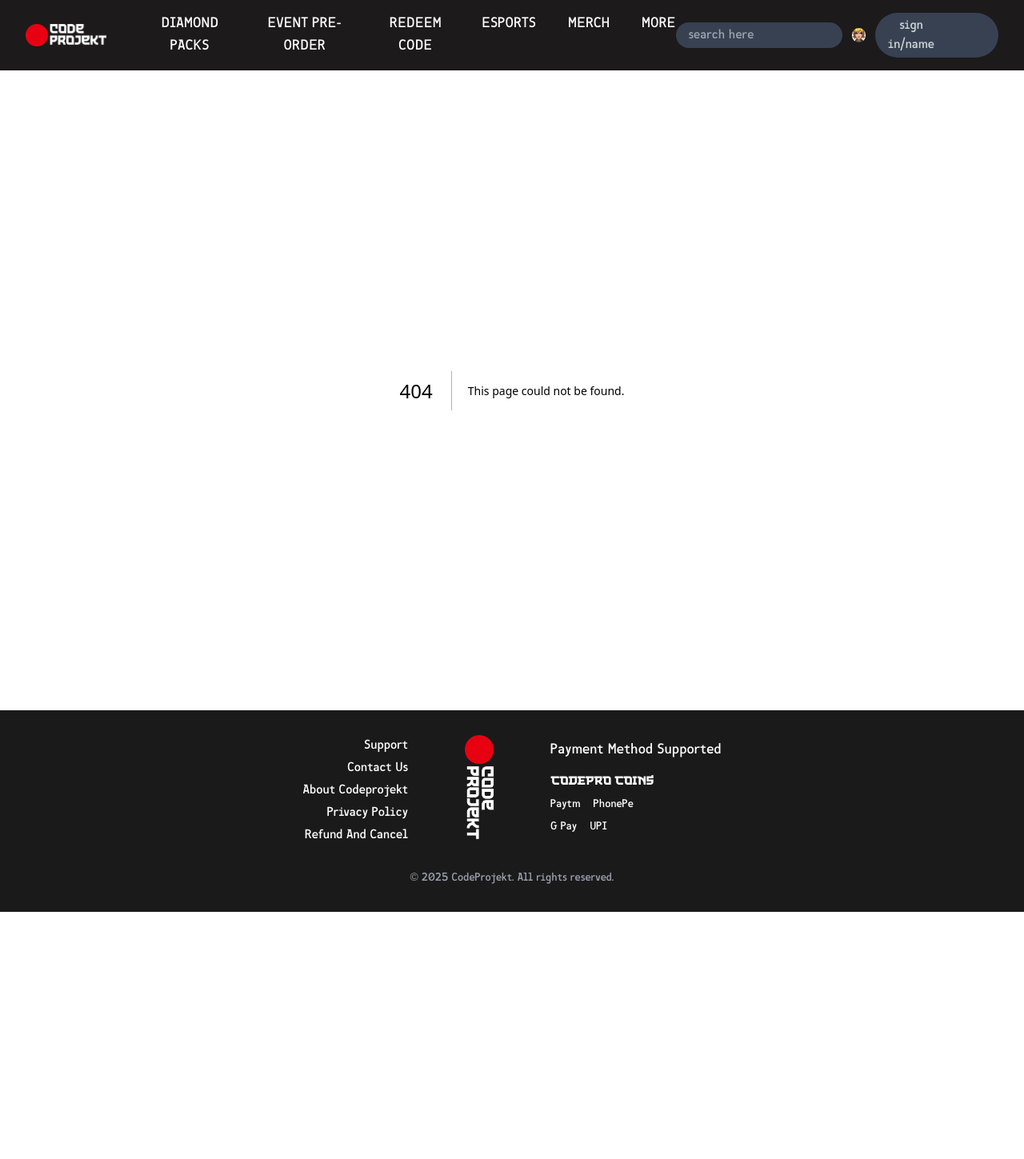
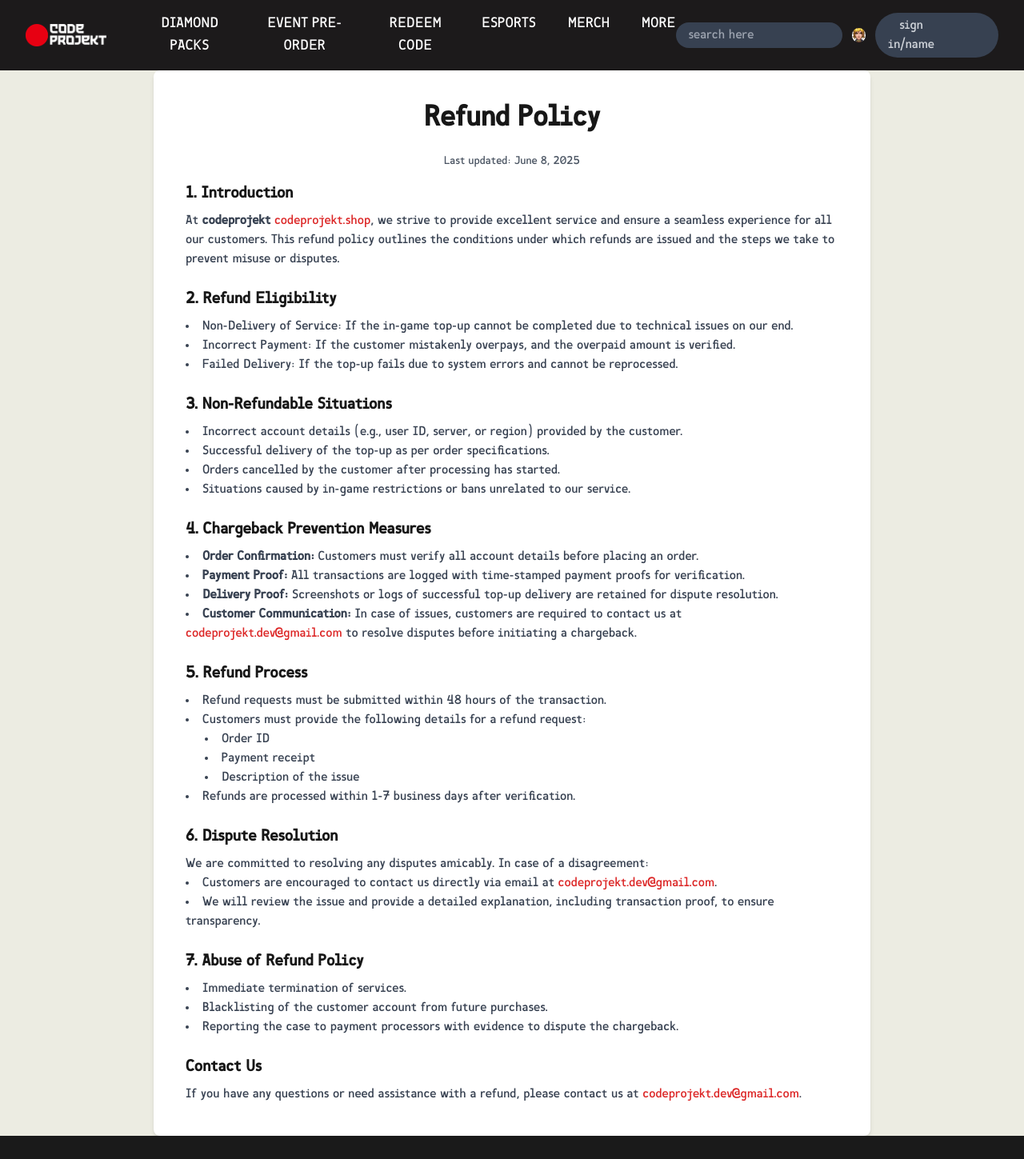
Before and after one commit to biswajit-debnath/codeprojekt, a Next.js app: page /refund in a window 1280 px wide. Before the commit this address had no page. Shown: the top 1449 px of the page at 80% size. Before the commit the page ends 1140 px from the top, so only its background shows below. Built offline with nearby package versions, Linux system fonts and the light colour scheme.

Commit message:
add refund and cancel page

```diff
--- /dev/null
+++ b/app/refund/page.tsx
@@ -0,0 +1,185 @@
+"use client";
+
+import React from "react";
+
+const RefundPolicyPage = () => {
+  return (
+    <div className="flex flex-col justify-center items-center min-h-screen px-4 sm:px-6 md:px-10 lg:px-20">
+      <div className="max-w-4xl mx-auto bg-white shadow-md rounded-lg p-6 md:p-10">
+        <h1 className="text-4xl font-bold mb-6 text-center">Refund Policy</h1>
+        <p className="text-sm text-gray-600 mb-4 text-center">
+          Last updated: June 8, 2025
+        </p>
+        <div className="space-y-6">
+          <section>
+            <h2 className="text-xl font-semibold mb-2">1. Introduction</h2>
+            <p className="text-gray-700">
+              At <span className="font-semibold">codeprojekt</span>{" "}
+              <a
+                href="codeprojekt.shop"
+                className="text-red-600 hover:underline"
+              >
+                codeprojekt.shop
+              </a>
+              , we strive to provide excellent service and ensure a seamless
+              experience for all our customers. This refund policy outlines the
+              conditions under which refunds are issued and the steps we take to
+              prevent misuse or disputes.
+            </p>
+          </section>
+          <section>
+            <h2 className="text-xl font-semibold mb-2">
+              2. Refund Eligibility
+            </h2>
+            <ul className="list-disc list-inside text-gray-700">
+              <li>
+                Non-Delivery of Service: If the in-game top-up cannot be
+                completed due to technical issues on our end.
+              </li>
+              <li>
+                Incorrect Payment: If the customer mistakenly overpays, and the
+                overpaid amount is verified.
+              </li>
+              <li>
+                Failed Delivery: If the top-up fails due to system errors and
+                cannot be reprocessed.
+              </li>
+            </ul>
+          </section>
+          <section>
+            <h2 className="text-xl font-semibold mb-2">
+              3. Non-Refundable Situations
+            </h2>
+            <ul className="list-disc list-inside text-gray-700">
+              <li>
+                Incorrect account details (e.g., user ID, server, or region)
+                provided by the customer.
+              </li>
+              <li>
+                Successful delivery of the top-up as per order specifications.
+              </li>
+              <li>
+                Orders cancelled by the customer after processing has started.
+              </li>
+              <li>
+                Situations caused by in-game restrictions or bans unrelated to
+                our service.
+              </li>
+            </ul>
+          </section>
+          <section>
+            <h2 className="text-xl font-semibold mb-2">
+              4. Chargeback Prevention Measures
+            </h2>
+            <ul className="list-disc list-inside text-gray-700">
+              <li>
+                <span className="font-semibold">Order Confirmation:</span>{" "}
+                Customers must verify all account details before placing an
+                order.
+              </li>
+              <li>
+                <span className="font-semibold">Payment Proof:</span> All
+                transactions are logged with time-stamped payment proofs for
+                verification.
+              </li>
+              <li>
+                <span className="font-semibold">Delivery Proof:</span>{" "}
+                Screenshots or logs of successful top-up delivery are retained
+                for dispute resolution.
+              </li>
+              <li>
+                <span className="font-semibold">Customer Communication:</span>{" "}
+                In case of issues, customers are required to contact us at{" "}
+                <a
+                  href="mailto:codeprojekt.dev@gmail.com"
+                  className="text-red-600 hover:underline"
+                >
+                  codeprojekt.dev@gmail.com
+                </a>{" "}
+                to resolve disputes before initiating a chargeback.
+              </li>
+            </ul>
+          </section>
+          <section>
+            <h2 className="text-xl font-semibold mb-2">5. Refund Process</h2>
+            <ul className="list-disc list-inside text-gray-700 mb-2">
+              <li>
+                Refund requests must be submitted within 48 hours of the
+                transaction.
+              </li>
+              <li>
+                Customers must provide the following details for a refund
+                request:
+                <ul className="list-disc list-inside ml-6">
+                  <li>Order ID</li>
+                  <li>Payment receipt</li>
+                  <li>Description of the issue</li>
+                </ul>
+              </li>
+              <li>
+                Refunds are processed within 1-7 business days after
+                verification.
+              </li>
+            </ul>
+          </section>
+          <section>
+            <h2 className="text-xl font-semibold mb-2">
+              6. Dispute Resolution
+            </h2>
+            <p className="text-gray-700">
+              We are committed to resolving any disputes amicably. In case of a
+              disagreement:
+            </p>
+            <ul className="list-disc list-inside text-gray-700 mb-2">
+              <li>
+                Customers are encouraged to contact us directly via email at{" "}
+                <a
+                  href="mailto:codeprojekt.dev@gmail.com"
+                  className="text-red-600 hover:underline"
+                >
+                  codeprojekt.dev@gmail.com
+                </a>
+                .
+              </li>
+              <li>
+                We will review the issue and provide a detailed explanation,
+                including transaction proof, to ensure transparency.
+              </li>
+            </ul>
+          </section>
+          <section>
+            <h2 className="text-xl font-semibold mb-2">
+              7. Abuse of Refund Policy
+            </h2>
+            <ul className="list-disc list-inside text-gray-700">
+              <li>Immediate termination of services.</li>
+              <li>
+                Blacklisting of the customer account from future purchases.
+              </li>
+              <li>
+                Reporting the case to payment processors with evidence to
+                dispute the chargeback.
+              </li>
+            </ul>
+          </section>
+          <section>
+            <h2 className="text-xl font-semibold mb-2">Contact Us</h2>
+            <p className="text-gray-700">
+              If you have any questions or need assistance with a refund, please
+              contact us at{" "}
+              <a
+                href="mailto:codeprojekt.dev@gmail.com"
+                className="text-red-600 hover:underline"
+              >
+                codeprojekt.dev@gmail.com
+              </a>
+              .
+            </p>
+          </section>
+        </div>
+      </div>
+    </div>
+  );
+};
+
+export default RefundPolicyPage;
```
